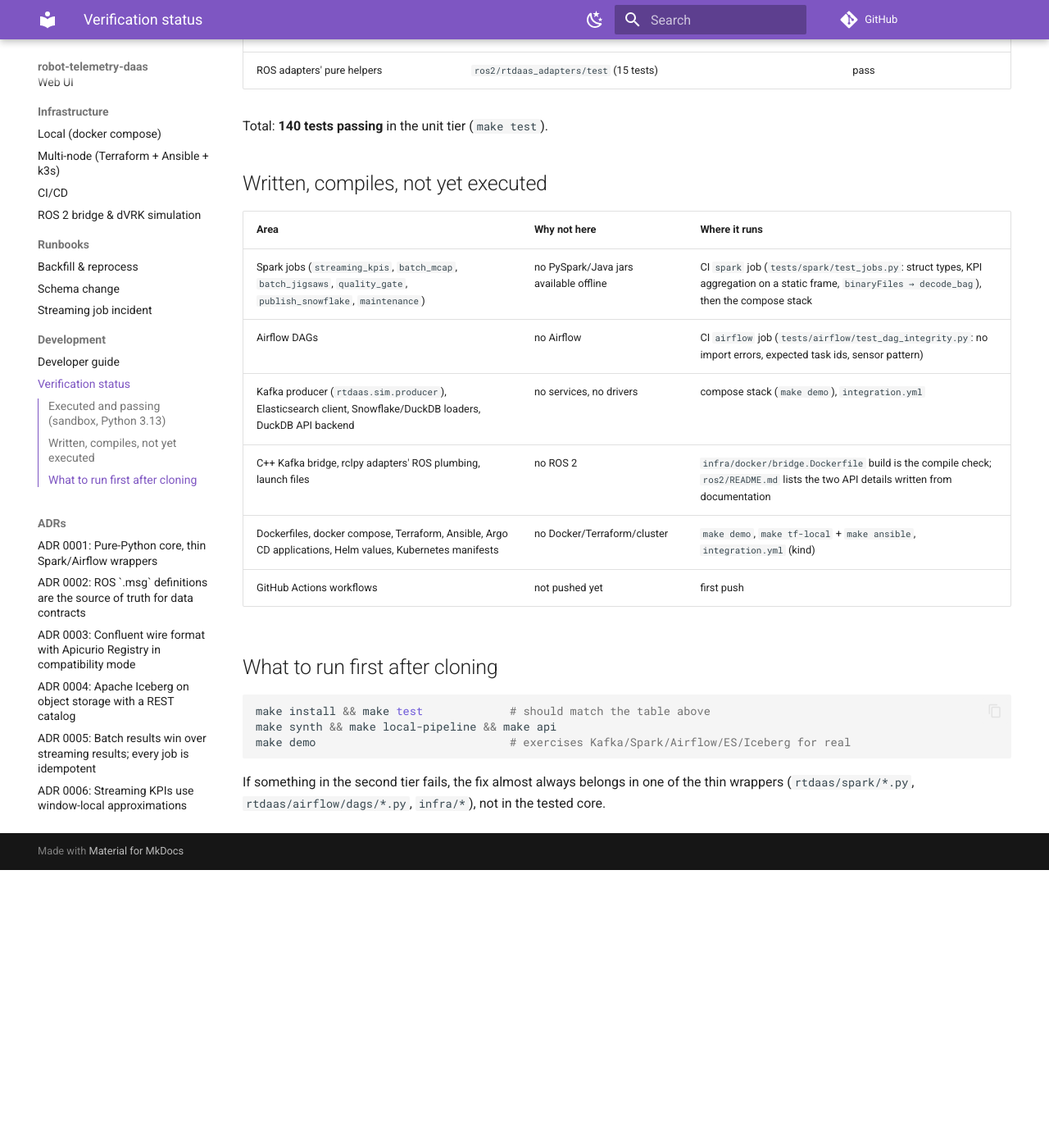
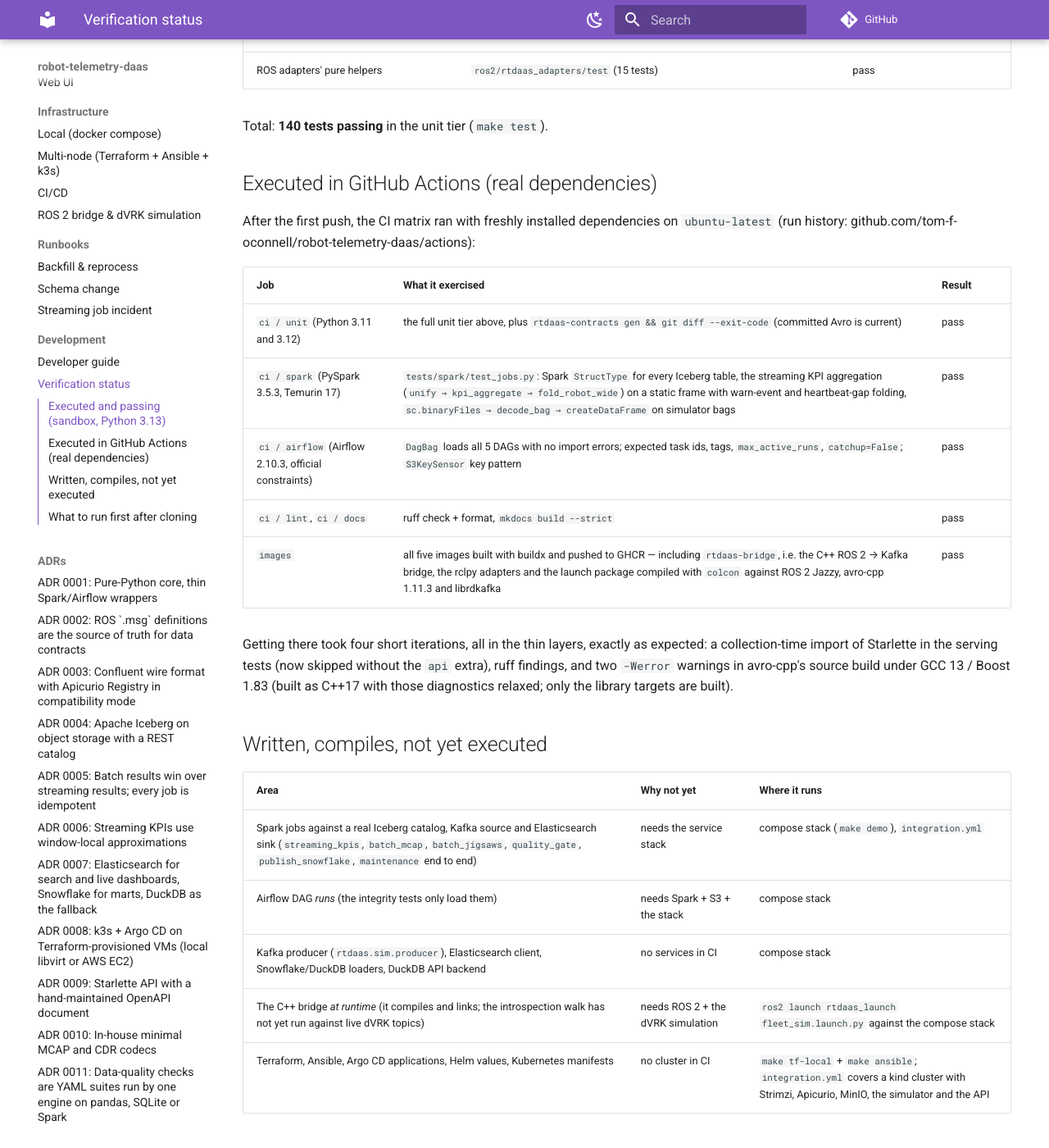
Before and after one commit to tom-f-oconnell/robot-telemetry-daas, an MkDocs documentation site: the page built from docs/dev/verification.md, in a window 1280 px wide and 1400 px high, scrolled down 1417 px. Shown: the whole window at 82% size. Built offline with MkDocs 1.6.1 and Material for MkDocs 9.7.7, drawn with Linux system fonts in a browser that asks for light colours; comment, search, counter and statistics services are not loaded; before the commit the page ends 2478 px from its top, so only the background shows below that.

Commit message:
deploy: install kustomize from the release tarball; docs: CI verification status, badges
Co-Authored-By: Claude Fable 5.1 <noreply@anthropic.com>
Claude-Session: https://claude.ai/code/session_01KkvQgtockE12WfRzZEzrcc

```diff
--- a/docs/dev/verification.md
+++ b/docs/dev/verification.md
@@ -27,16 +27,33 @@ or on the compose stack.
 
 Total: **140 tests passing** in the unit tier (`make test`).
 
+## Executed in GitHub Actions (real dependencies)
+
+After the first push, the CI matrix ran with freshly installed dependencies on `ubuntu-latest`
+(run history: github.com/tom-f-oconnell/robot-telemetry-daas/actions):
+
+| Job | What it exercised | Result |
+|---|---|---|
+| `ci / unit` (Python 3.11 and 3.12) | the full unit tier above, plus `rtdaas-contracts gen && git diff --exit-code` (committed Avro is current) | pass |
+| `ci / spark` (PySpark 3.5.3, Temurin 17) | `tests/spark/test_jobs.py`: Spark `StructType` for every Iceberg table, the streaming KPI aggregation (`unify → kpi_aggregate → fold_robot_wide`) on a static frame with warn-event and heartbeat-gap folding, `sc.binaryFiles → decode_bag → createDataFrame` on simulator bags | pass |
+| `ci / airflow` (Airflow 2.10.3, official constraints) | `DagBag` loads all 5 DAGs with no import errors; expected task ids, tags, `max_active_runs`, `catchup=False`; `S3KeySensor` key pattern | pass |
+| `ci / lint`, `ci / docs` | ruff check + format, `mkdocs build --strict` | pass |
+| `images` | all five images built with buildx and pushed to GHCR — including `rtdaas-bridge`, i.e. the C++ ROS 2 → Kafka bridge, the rclpy adapters and the launch package compiled with `colcon` against ROS 2 Jazzy, avro-cpp 1.11.3 and librdkafka | pass |
+
+Getting there took four short iterations, all in the thin layers, exactly as expected: a
+collection-time import of Starlette in the serving tests (now skipped without the `api`
+extra), ruff findings, and two `-Werror` warnings in avro-cpp's source build under GCC 13 /
+Boost 1.83 (built as C++17 with those diagnostics relaxed; only the library targets are built).
+
 ## Written, compiles, not yet executed
 
-| Area | Why not here | Where it runs |
+| Area | Why not yet | Where it runs |
 |---|---|---|
-| Spark jobs (`streaming_kpis`, `batch_mcap`, `batch_jigsaws`, `quality_gate`, `publish_snowflake`, `maintenance`) | no PySpark/Java jars available offline | CI `spark` job (`tests/spark/test_jobs.py`: struct types, KPI aggregation on a static frame, `binaryFiles → decode_bag`), then the compose stack |
-| Airflow DAGs | no Airflow | CI `airflow` job (`tests/airflow/test_dag_integrity.py`: no import errors, expected task ids, sensor pattern) |
-| Kafka producer (`rtdaas.sim.producer`), Elasticsearch client, Snowflake/DuckDB loaders, DuckDB API backend | no services, no drivers | compose stack (`make demo`), `integration.yml` |
-| C++ Kafka bridge, rclpy adapters' ROS plumbing, launch files | no ROS 2 | `infra/docker/bridge.Dockerfile` build is the compile check; `ros2/README.md` lists the two API details written from documentation |
-| Dockerfiles, docker compose, Terraform, Ansible, Argo CD applications, Helm values, Kubernetes manifests | no Docker/Terraform/cluster | `make demo`, `make tf-local` + `make ansible`, `integration.yml` (kind) |
-| GitHub Actions workflows | not pushed yet | first push |
+| Spark jobs against a real Iceberg catalog, Kafka source and Elasticsearch sink (`streaming_kpis`, `batch_mcap`, `batch_jigsaws`, `quality_gate`, `publish_snowflake`, `maintenance` end to end) | needs the service stack | compose stack (`make demo`), `integration.yml` |
+| Airflow DAG *runs* (the integrity tests only load them) | needs Spark + S3 + the stack | compose stack |
+| Kafka producer (`rtdaas.sim.producer`), Elasticsearch client, Snowflake/DuckDB loaders, DuckDB API backend | no services in CI | compose stack |
+| The C++ bridge *at runtime* (it compiles and links; the introspection walk has not yet run against live dVRK topics) | needs ROS 2 + the dVRK simulation | `ros2 launch rtdaas_launch fleet_sim.launch.py` against the compose stack |
+| Terraform, Ansible, Argo CD applications, Helm values, Kubernetes manifests | no cluster in CI | `make tf-local` + `make ansible`; `integration.yml` covers a kind cluster with Strimzi, Apicurio, MinIO, the simulator and the API |
 
 ## What to run first after cloning
 
```
Also changed, not shown: README.md (+3 -0 lines), 1 other file.
